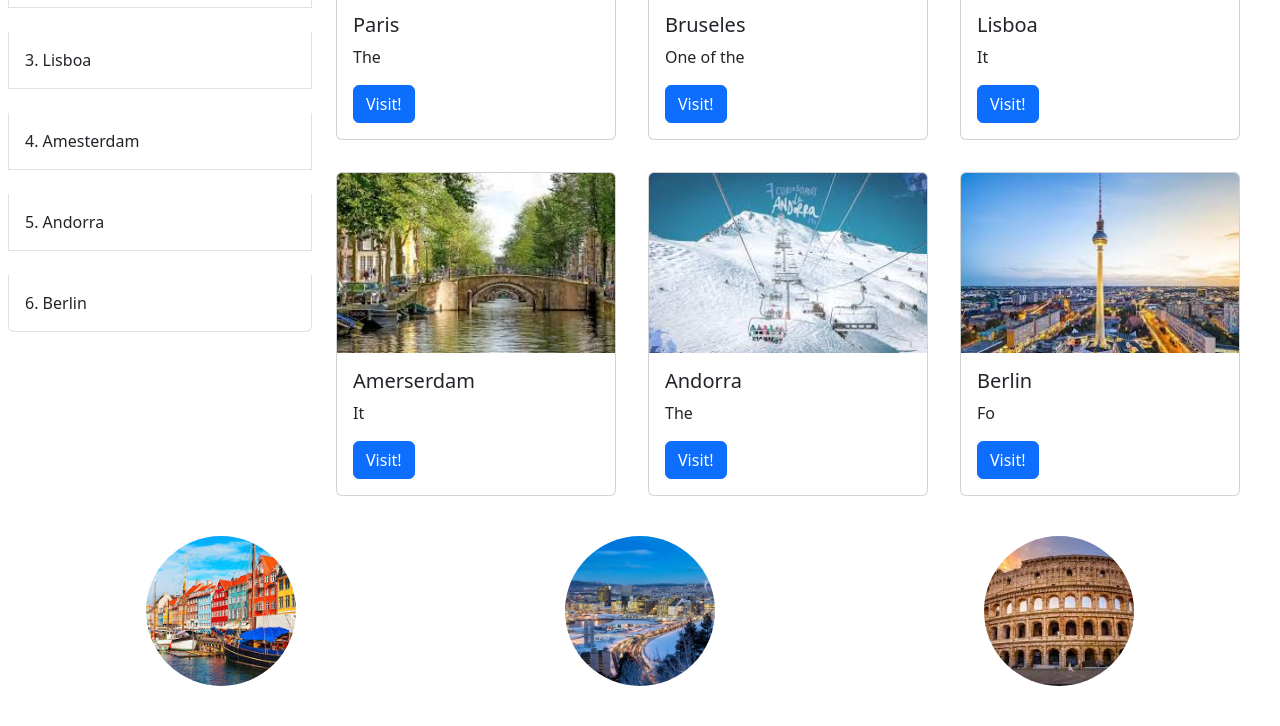
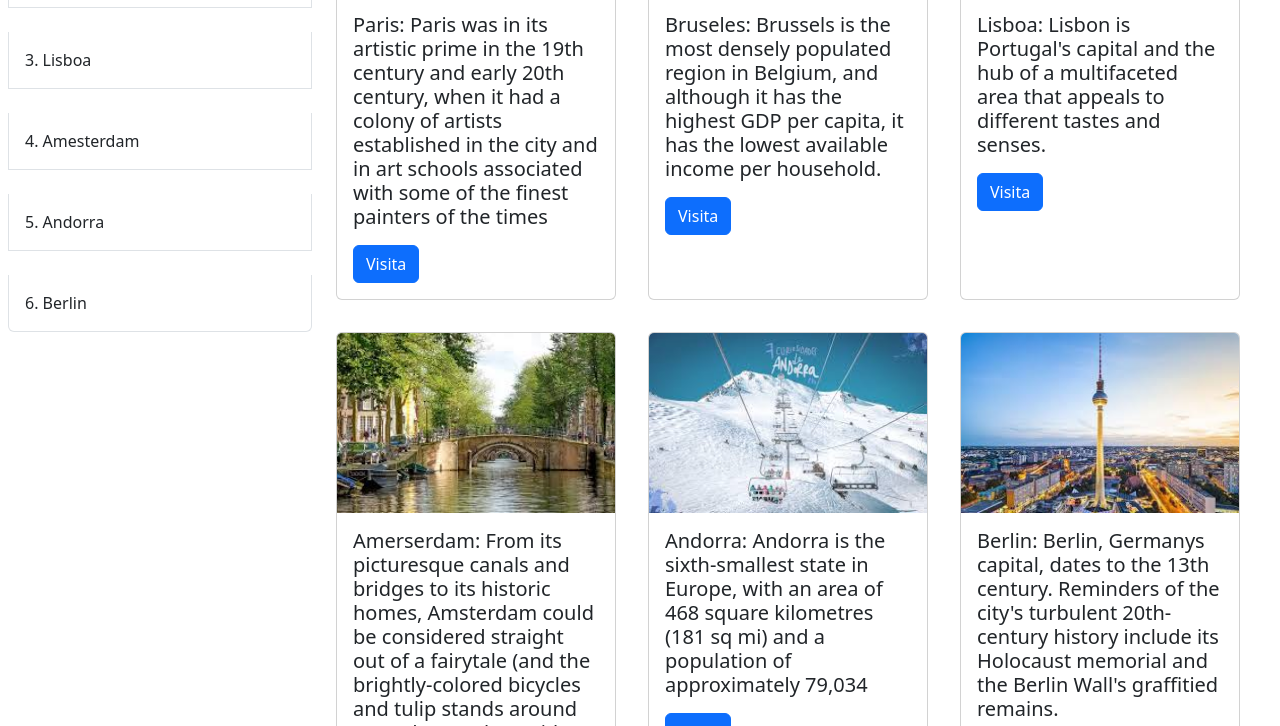
Before and after one commit to eyadcode4/citiesOftheWorld, a website: page index.html in a window 1280 px wide. Shown: the part 580-1306 px from the top of the page. Drawn offline with nearby package versions, Linux system fonts and the light colour scheme.

Commit message:
final to submit

```diff
--- a/index.html
+++ b/index.html
@@ -30,7 +30,11 @@
       <div class="container">
         <h1 class="display-4">Madrid</h1>
         <p class="lead">
-          Madrid
+          Madrid ha sido y sigue siendo una ciudad abierta
+          al mundo, que ha originado una rica variedad y mezcla
+          en el lenguaje. Por eso siempre se ha dicho que la capital
+          del reino está llena de expresiones o dichos populares,
+          frases célebres y curiosidades.
         </p>
       </div>
     </div>
@@ -58,11 +62,15 @@
               alt="Catedral de Murcia"
             />
             <div class="card-body">
-              <h5 class="card-title">Paris</h5>
+              <h5 class="card-title">Paris: Paris was in its artistic
+                prime in the 19th century and early 20th century, when
+                it had a colony of artists established in the city and
+                in art schools associated with some of the finest
+                painters of the times </h5>
               <p class="card-text">
-                The
+
               </p>
-              <a href="#" class="btn btn-primary">Visit!</a>
+              <a href="#" class="btn btn-primary">Visita</a>
             </div>
           </div>
         </div>
@@ -74,11 +82,13 @@
               alt="Malaga"
             />
             <div class="card-body">
-              <h5 class="card-title">Bruseles</h5>
+              <h5 class="card-title">Bruseles: Brussels is the most densely
+                populated region in Belgium, and although it has the highest
+                GDP per capita, it has the lowest available income per household.</h5>
               <p class="card-text">
-                One of the
+
               </p>
-              <a href="#" class="btn btn-primary">Visit!</a>
+              <a href="#" class="btn btn-primary">Visita</a>
             </div>
           </div>
         </div>
@@ -90,11 +100,13 @@
               alt="Alameda de Sevilla"
             />
             <div class="card-body">
-              <h5 class="card-title">Lisboa</h5>
+              <h5 class="card-title">Lisboa: Lisbon is Portugal's capital
+                and the hub of a multifaceted area that appeals to
+                different tastes and senses.</h5>
               <p class="card-text">
-                It
+
               </p>
-              <a href="#" class="btn btn-primary">Visit!</a>
+              <a href="#" class="btn btn-primary">Visita</a>
             </div>
           </div>
         </div>
@@ -106,11 +118,14 @@
               alt="Salamandra park guell"
             />
             <div class="card-body">
-              <h5 class="card-title">Amerserdam</h5>
+              <h5 class="card-title">Amerserdam: From its picturesque
+                canals and bridges to its historic homes, Amsterdam could
+                be considered straight out of a fairytale (and the
+                brightly-colored bicycles and tulip stands around town don not hurt either).</h5>
               <p class="card-text">
-                It
+
               </p>
-              <a href="#" class="btn btn-primary">Visit!</a>
+              <a href="#" class="btn btn-primary">Visita</a>
             </div>
           </div>
         </div>
@@ -122,11 +137,14 @@
               alt="Catedral de Santiago"
             />
             <div class="card-body">
-              <h5 class="card-title">Andorra</h5>
+              <h5 class="card-title">Andorra: Andorra is the
+                sixth-smallest state in Europe, with an area
+                of 468 square kilometres (181 sq mi) and a population
+                 of approximately 79,034</h5>
               <p class="card-text">
-                The
+
               </p>
-              <a href="#" class="btn btn-primary">Visit!</a>
+              <a href="#" class="btn btn-primary">Visita</a>
             </div>
           </div>
         </div>
@@ -138,38 +156,56 @@
               alt="Plaza de la escandalera"
             />
             <div class="card-body">
-              <h5 class="card-title">Berlin</h5>
+              <h5 class="card-title">Berlin: Berlin, Germanys capital,
+                dates to the 13th century. Reminders of the city's turbulent
+                20th-century history include its Holocaust memorial
+                and the Berlin Wall's graffitied remains.</h5>
               <p class="card-text">
                 Fo
               </p>
-              <a href="#" class="btn btn-primary">Visit!</a>
+              <a href="#" class="btn btn-primary">Visita</a>
             </div>
           </div>
         </div>
       </div>
     </div>
 
+    <div class="rest">Most Popular Resturents</div>
+
     <div class="avatars">
       <div class="avatar">
         <img
-          src="./public/assets/images/copenhagen.jpg"
+          src="./public/assets/images/rest1.jpg"
           class="rounded-circle"
           alt="Avatar"
         />
+        <p>Santorini, Greece
+          </p>
       </div>
       <div class="avatar">
         <img
-          src="./public/assets/images/oslo.jpg"
+          src="./public/assets/images/rest2.jpg"
           class="rounded-circle"
           alt="Avatar"
         />
+        <p>Eze, France</p>
+
       </div>
       <div class="avatar">
         <img
-          src="./public/assets/images/rome.jpg"
+          src="./public/assets/images/rest3.jpg"
           class="rounded-circle"
           alt="Avatar"
         />
+        <p>Shangri-La London</p>
+      </div>
+      <div class="avatar">
+        <img
+          src="./public/assets/images/rest4.jpg"
+          class="rounded-circle"
+          alt="Avatar"
+        />
+        <p>NautikaCroatia</p>
       </div>
     </div>
   </main>
--- a/src/sass/styles.scss
+++ b/src/sass/styles.scss
@@ -55,3 +55,9 @@ footer {
     padding-left: 16px;
     padding-right: 16px;
 }
+.rest{
+    text-align: center;
+    font-size: x-large;
+    font-weight: bolder;
+
+}
```
Also changed, not shown: public/assets/images/rest1.jpg (added), public/assets/images/rest2.jpg (added), public/assets/images/rest3.jpg (added), public/assets/images/rest4.jpg (added), public/css/styles.css, 1 other file.
